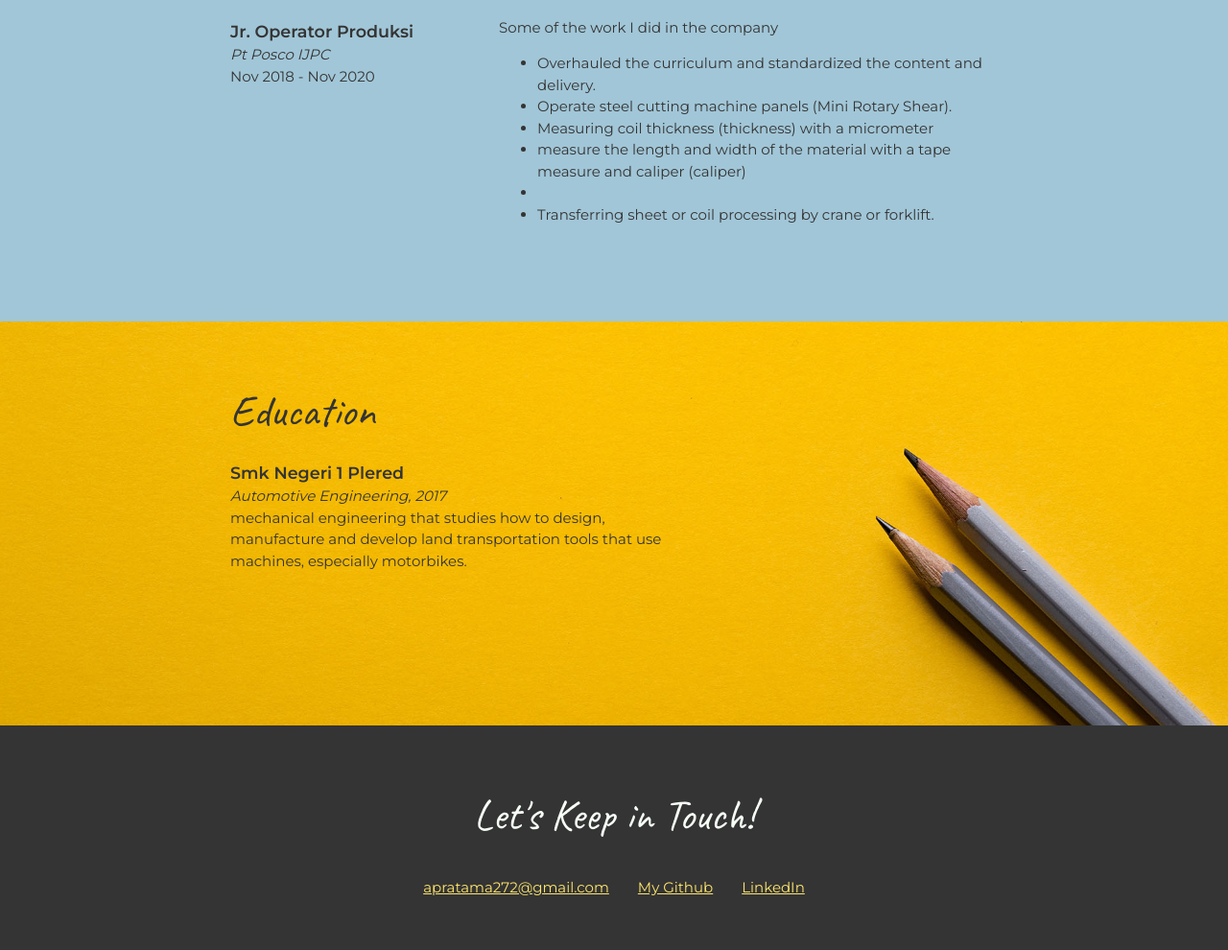
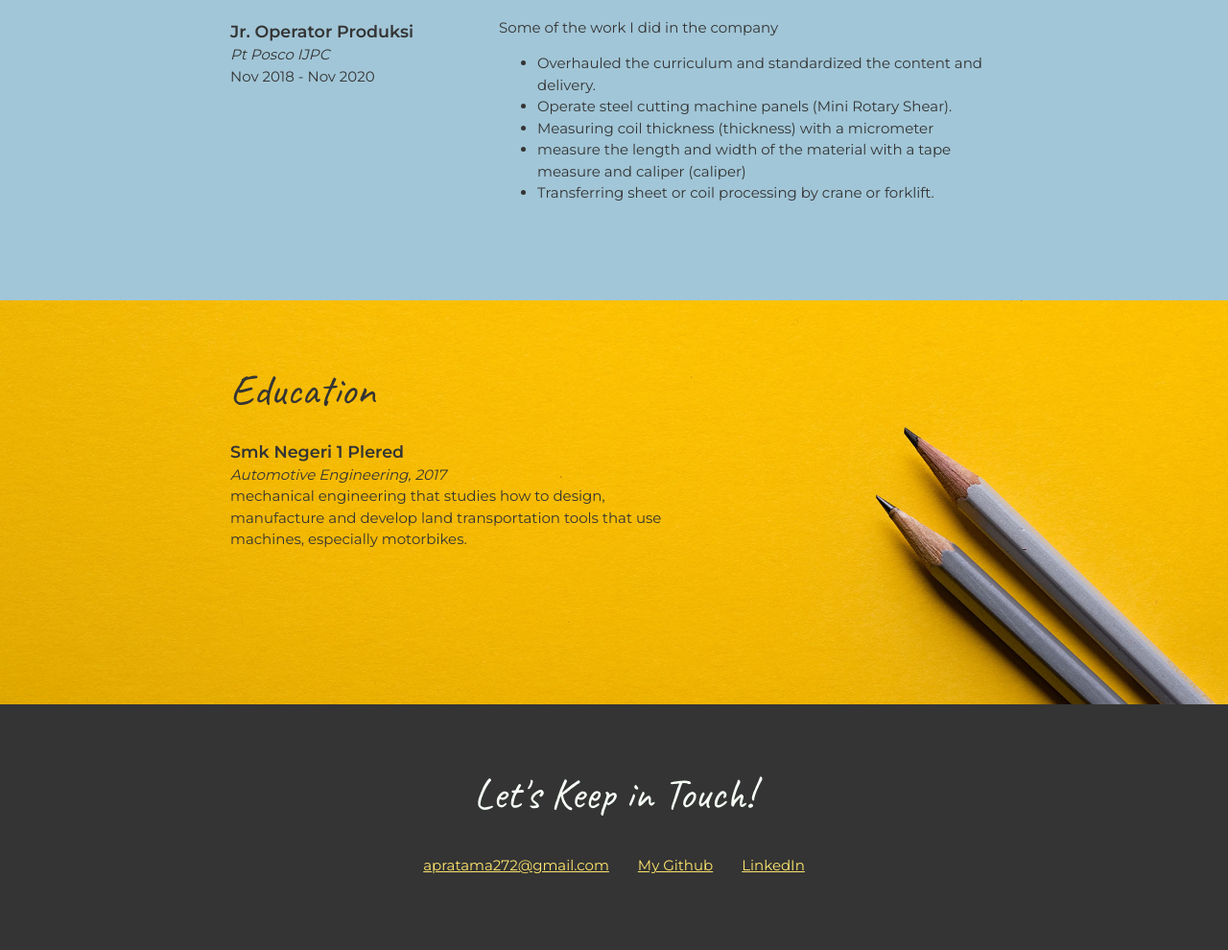
Before and after one commit to adipratamajaya/adipratamajaya.github.io, a plain HTML site: page index.html in a window 1280 px wide. Shown: the part 1634-2624 px from the top of the page at 96% size. Drawn offline with Linux system fonts and the light colour scheme.

Commit message:
Update index.html
salah ketik

```diff
--- a/index.html
+++ b/index.html
@@ -67,7 +67,7 @@
                 <li>Overhauled the curriculum and standardized the content and delivery.
                 <li>Operate steel cutting machine panels (Mini Rotary Shear).</li>
                 <li>Measuring coil thickness (thickness) with a micrometer</li>
-                <li>measure the length and width of the material with a tape measure and caliper (caliper)<li>
+                <li>measure the length and width of the material with a tape measure and caliper (caliper)</li>
                 <li>Transferring sheet or coil processing by crane or forklift.</li>
               </ul>
             </div>
```
